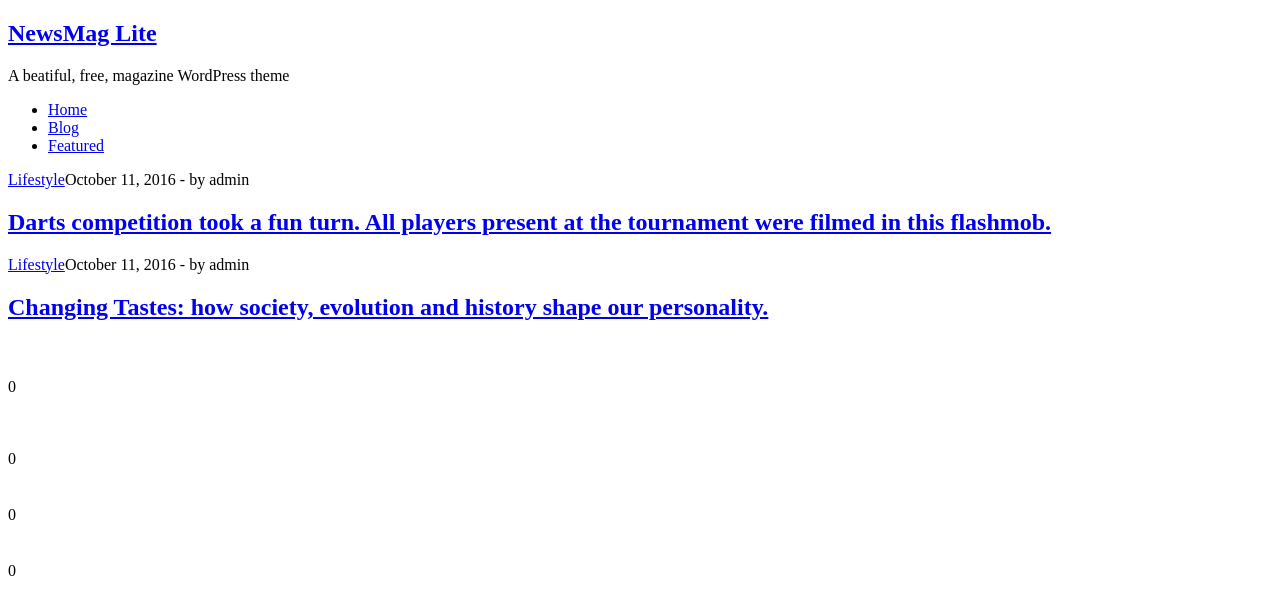
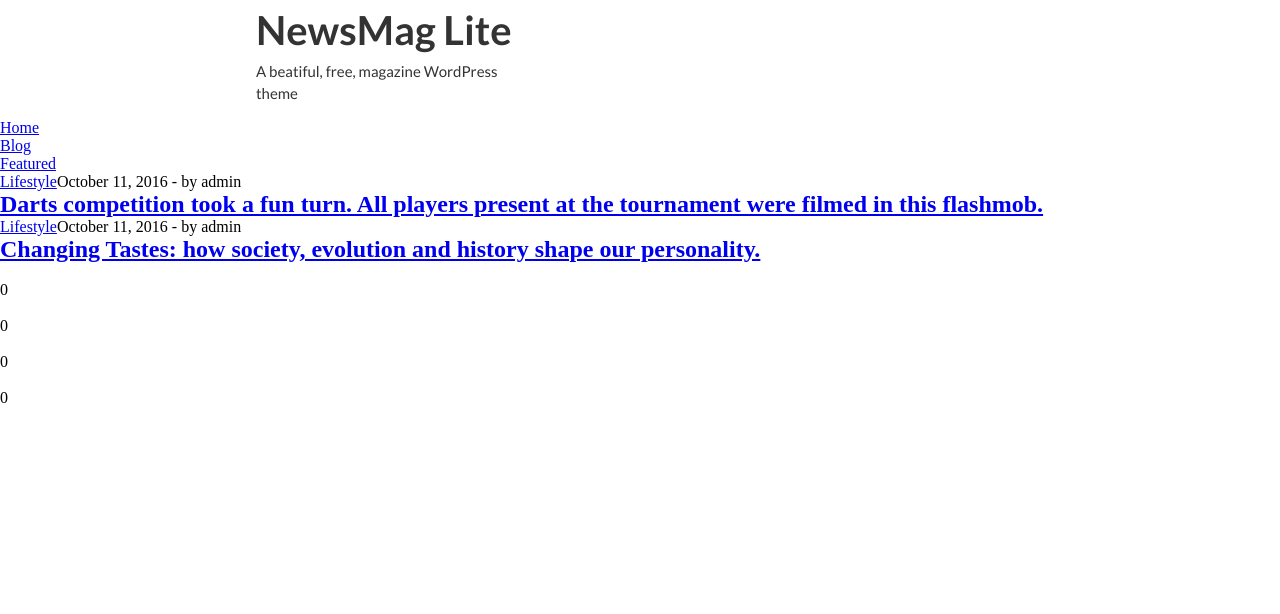
Before and after one commit to martin-virik/magazine, a plain HTML site: page index.html in a window 1280 px wide. Drawn offline with Linux system fonts and the light colour scheme.

Commit message:
Adding styles, custom fonts and styling the title-bar

```diff
--- a/index.html
+++ b/index.html
@@ -2,9 +2,12 @@
 <html>
     <head>
         <title>
-
+            NewsMag Lite
         </title>
 
+        <link rel="stylesheet" id="newsmag-fonts-css" href="http://fonts.googleapis.com/css?family=Lato%3A100%2C300%2C400%2C700%2C900%7CPoppins%3A400%2C500%2C600%2C700" type="text/css" media="all">
+
+        <link rel="stylesheet" type="text/css" href="style/style.css">
     </head>
     <body>
         <header>
--- /dev/null
+++ b/style/style.css
@@ -0,0 +1,26 @@
+* {
+    margin: 0;
+    padding: 0;
+}
+
+.title-bar {
+    font-family: "Lato", sans-serif;
+    color: #333;
+    margin-bottom: 15px;
+    margin-left: 20%;
+    width: 270px;
+    min-width: 270px;
+}
+
+.title-bar h1 a {
+    text-decoration: none;
+    color: #333;
+    line-height: 1.5;
+    font-size: 40px;
+    font-weight: 700;
+}
+
+.title-bar .subtitle {
+    font-size: 15px;
+    line-height: 22px;
+}
```
